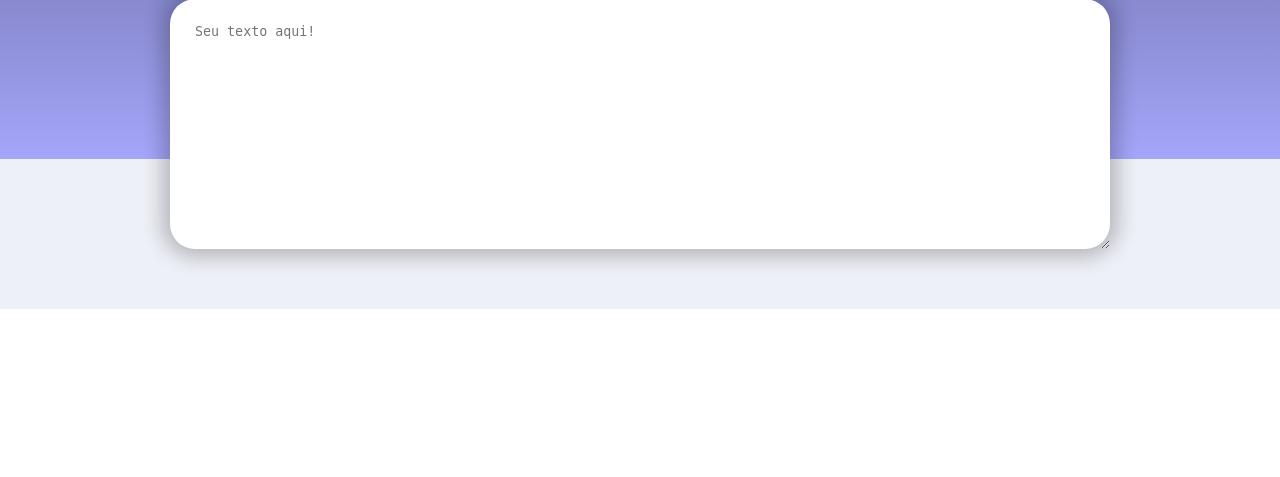
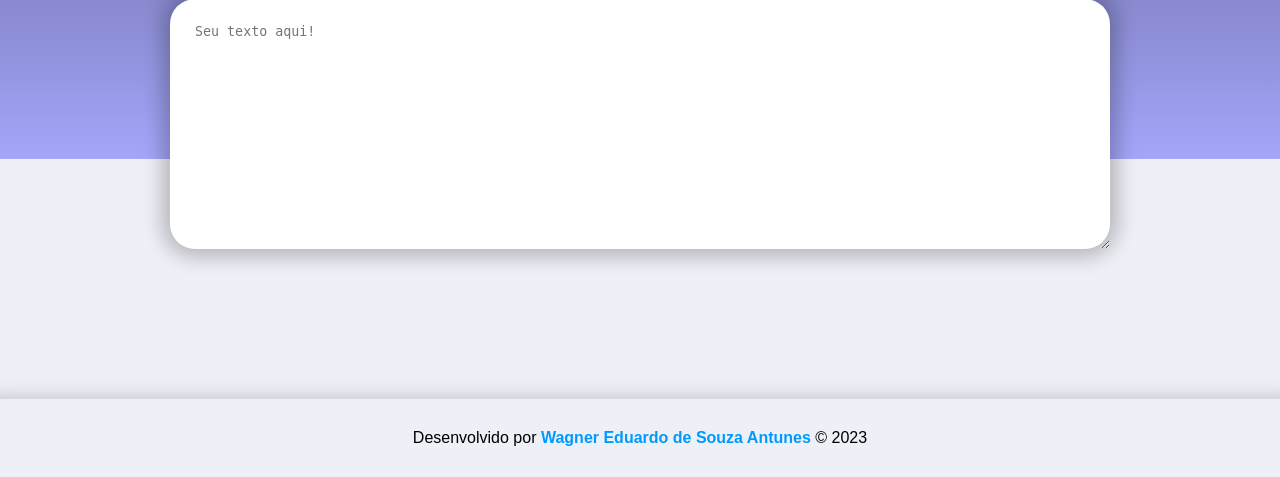
Before and after one commit to Weantunes/contador-de-caracteres, a PHP site: page / in a window 1280 px wide. Shown: the part 601-1078 px from the top of the page. Before the commit the page ends 910 px from the top, so only its background shows below. Run offline with PHP 8.4, Linux system fonts and the light colour scheme.

Commit message:
adicionando footer

```diff
--- a/css/style.css
+++ b/css/style.css
@@ -33,6 +33,10 @@ main .container ul{font-weight: 700;}
 .grid li:first-child img{display: block; position: relative; top: unset; left: unset;right: unset; bottom: unset;}
 .grid li:last-child{grid-column: 1/-1; }
 
+footer{background-color: #eef0f7;text-align: center;box-shadow: 1px 20px 20px 20px #00000038;position: relative;top: 30vh;padding: 30px;z-index: -1;font-family: arial;}
+
+a, a:visited {text-decoration: double;font-weight: 700; color: #0099FF;}
+
 @media (max-width: 1200px) {
     .grid {padding: 20px;}
 }
--- a/index.html
+++ b/index.html
@@ -60,7 +60,7 @@
     </header>
 
     <footer>
-
+        Desenvolvido por <a href="https://wagnereduardo.com.br/" target="_blank">Wagner Eduardo de Souza Antunes</a> © 2023
     </footer>
 
     <script src="js/scripts.js"></script>
```
